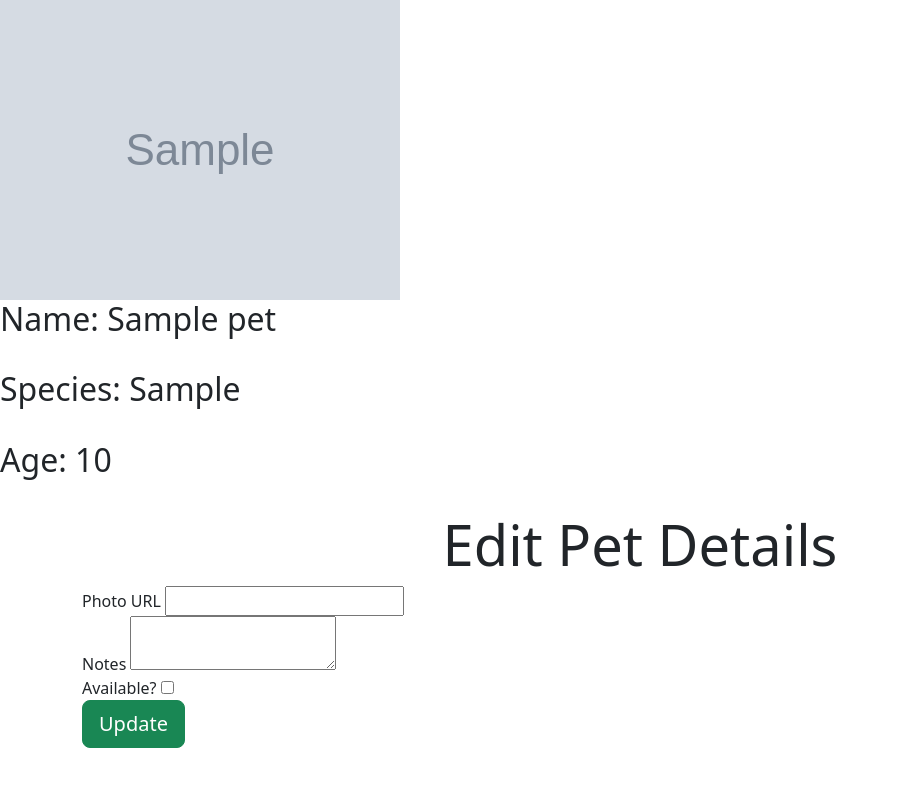
After one commit to Gucci-Man/WTForms-Exercise, a Flask app: page /1 in a window 1280 px wide. The commit adds this page. Shown: the top 787 px of the page, without its empty margins (0-898 px from the left). Run offline with Flask 3, Linux system fonts and the light colour scheme; tables that the repository leaves empty hold one stand-in row (values such as "Sample post"); grey boxes marked "Sample" are stand-in pictures.

Commit message:
Clean up code

```diff
--- a/app.py
+++ b/app.py
@@ -36,7 +36,7 @@ def add():
         species = form.species.data
         photo = form.photo.data
         if len(photo) == 0:
-            photo = None  # if image_url is empty, then make it NULL
+            photo = None  # if image_url is empty, then make it NULL, so default photo can be used
 
         age = form.age.data
         notes = form.notes.data
@@ -47,3 +47,25 @@ def add():
         return redirect("/")
     else:
         return render_template("add_pet.html", form=form)
+
+
+@app.route("/<int:pet_id>", methods=["GET", "POST"])
+def details(pet_id):
+    """Shows details of pet and allow edits"""
+    pet = Pet.query.get_or_404(pet_id)
+    form = EditPetForm()
+
+    if form.validate_on_submit():
+        photo = form.photo.data
+
+        # if new photo, then replace photo
+        if len(photo) > 0:
+            pet.photo_url = photo
+
+        pet.notes = form.notes.data
+        pet.available = form.available.data
+
+        db.session.commit()
+        return redirect("/")
+    else:
+        return render_template("edit_pet.html", form=form, pet=pet)
--- a/forms.py
+++ b/forms.py
@@ -19,8 +19,18 @@ class PetForm(FlaskForm):
         "Name", validators=[InputRequired(message="Pet name can't be blank")]
     )
     species = SelectField(
-        "Species", choices=[("dog", "Dog"), ("cat", "Cat"), ("pcp", "Porcupine")]
+        "Species", choices=[("Dog", "Dog"), ("Cat", "Cat"), ("pcp", "Porcupine")]
     )
-    photo = URLField("Photo URL", validators=[Optional(), URL()])
+    photo = StringField("Photo URL", validators=[Optional(), URL()])
     age = IntegerField("Age", validators=[Optional(), NumberRange(min=0, max=30)])
     notes = TextAreaField("Notes", validators=[Optional()])
+
+
+class EditPetForm(FlaskForm):
+    """Form to editing an existing pet"""
+
+    photo = StringField("Photo URL", validators=[Optional(), URL()])
+
+    notes = TextAreaField("Notes", validators=[Optional()])
+
+    available = BooleanField("Available?")
--- a/models.py
+++ b/models.py
@@ -26,4 +26,4 @@ class Pet(db.Model):
     )
     age = db.Column(db.Integer, nullable=True)
     notes = db.Column(db.Text, nullable=True)
-    available = db.Column(db.Boolean, nullable=True, default=True)
+    available = db.Column(db.Boolean, nullable=False, default=True)
--- /dev/null
+++ b/templates/_form.html
@@ -0,0 +1,15 @@
+{{ form.hidden_tag() }}
+{% for field in form if field.widget.input_type != 'hidden' %}
+
+<div class='form-group'>
+    {{ field.label }}
+    {{ field }}
+    <span>
+        {% if field.errors %}
+            {% for error in field.errors %}
+                <b class="text-danger">{{ error }}</b>
+            {% endfor %}
+        {% endif %}
+    </span>
+</div>
+{% endfor %}
--- /dev/null
+++ b/templates/edit_pet.html
@@ -0,0 +1,16 @@
+{% extends "base.html" %}
+{% block title %}Pet Details{% endblock %}
+{% block body %}
+    <img src="{{pet.photo_url}}"alt="Pet photo">
+    <h2>Name: {{pet.name}}</h2><br>
+    <h2>Species: {{pet.species}}</h2><br>
+    <h2>Age: {{pet.age}}</h2><br>
+
+    <h4 class="display-4 text-center">Edit Pet Details</h4>
+    <div class="container">
+    <form method="POST">
+        {% include "_form.html" %}
+        <button class="btn btn-success btn-lg">Update</button>
+    </form>
+</div>
+{% endblock %}
--- a/templates/home.html
+++ b/templates/home.html
@@ -5,7 +5,7 @@
     {% for pet in pets %}
     <div>
         <img src="{{pet.photo_url}}" alt="Pet photo">
-        <h3>{{pet.name}}</h3>
+        <h3><a href="/{{pet.id}}">{{pet.name}}</a></h3>
         {% if pet.available %}
             <h3>is available</h3>
         {% else %}
```
Also changed, not shown: templates/add_pet.html (+8 -6 lines), README.md.
